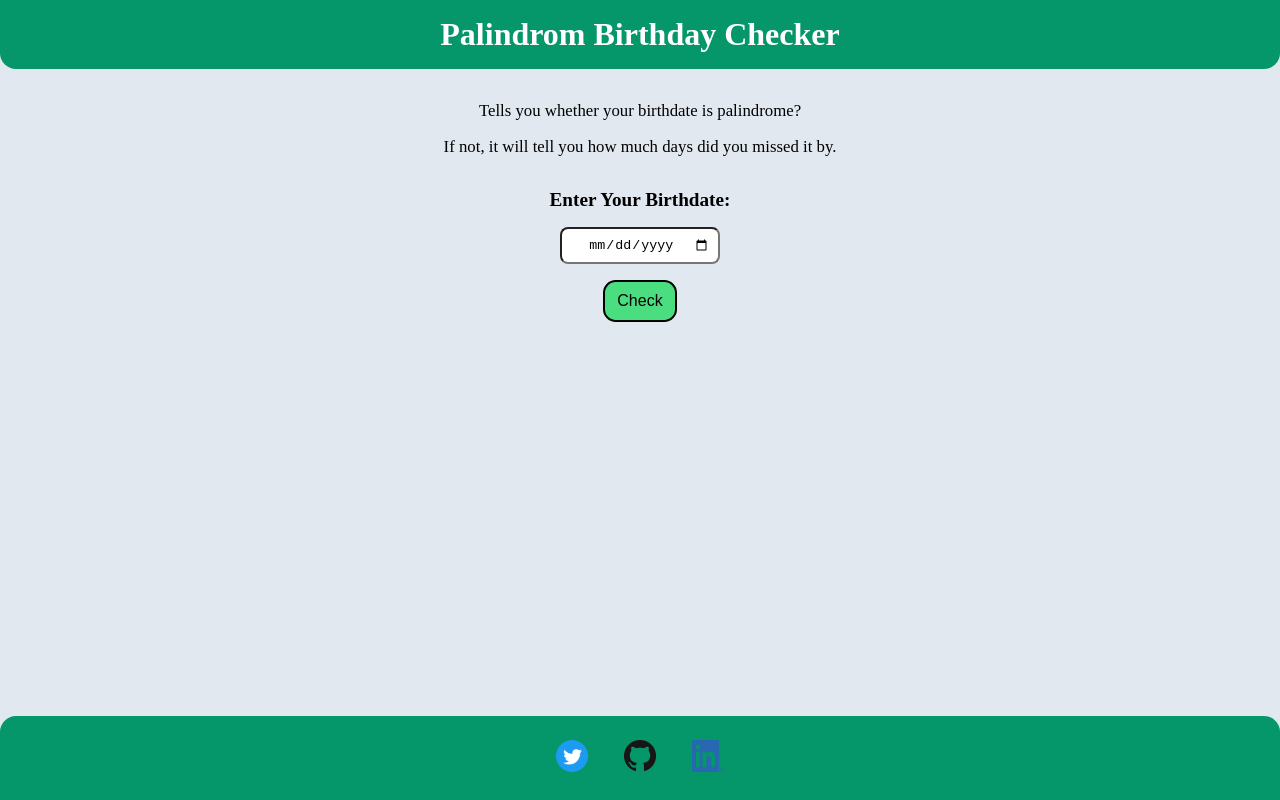
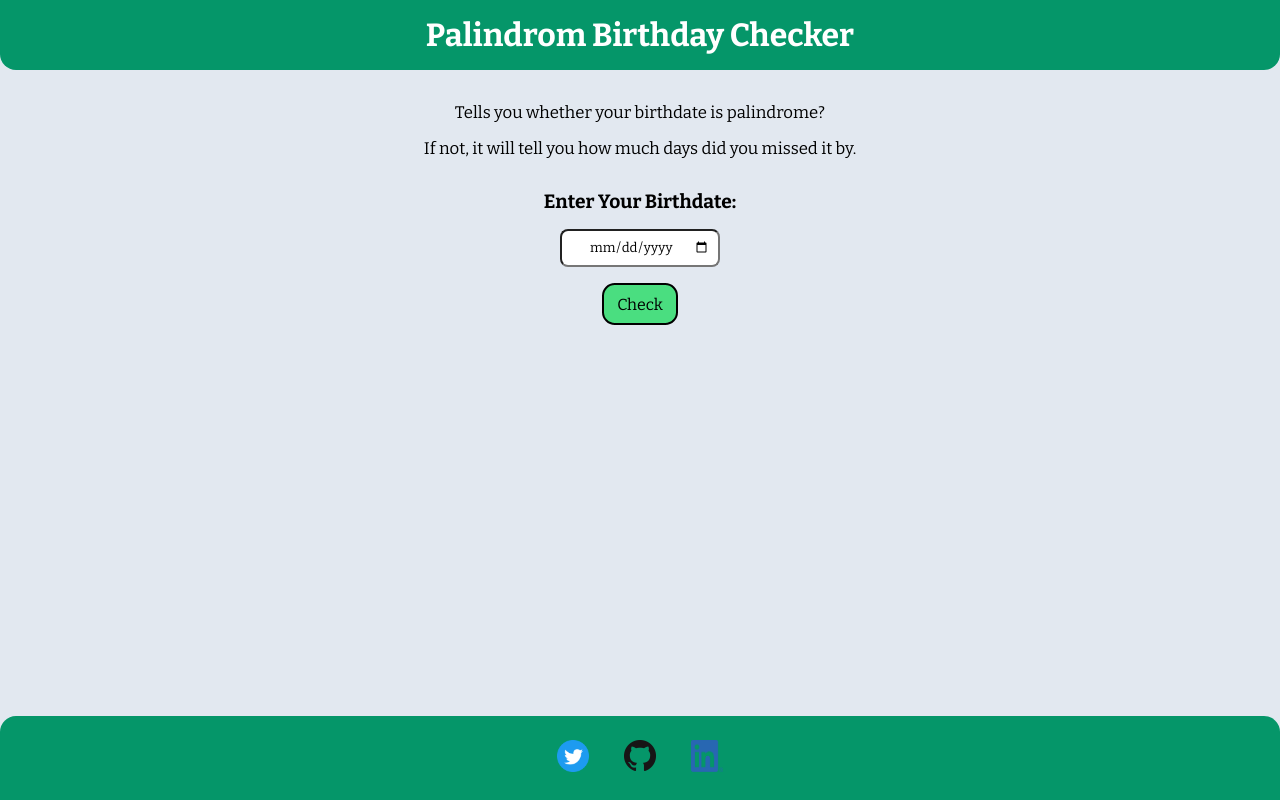
Before and after one commit to jagrut-sharma/mark13-palindrome-date, a plain HTML site: page index.html in a window 1280 px wide. Drawn offline with nearby package versions, Linux system fonts and the light colour scheme.

Commit message:
style: added font

```diff
--- a/style.css
+++ b/style.css
@@ -1,5 +1,8 @@
+@import url('https://fonts.googleapis.com/css2?family=Bitter:wght@400;600;700&display=swap');
+
 *{
     box-sizing: border-box;
+    font-family: 'Bitter', serif;
 }
 
 body{
```
